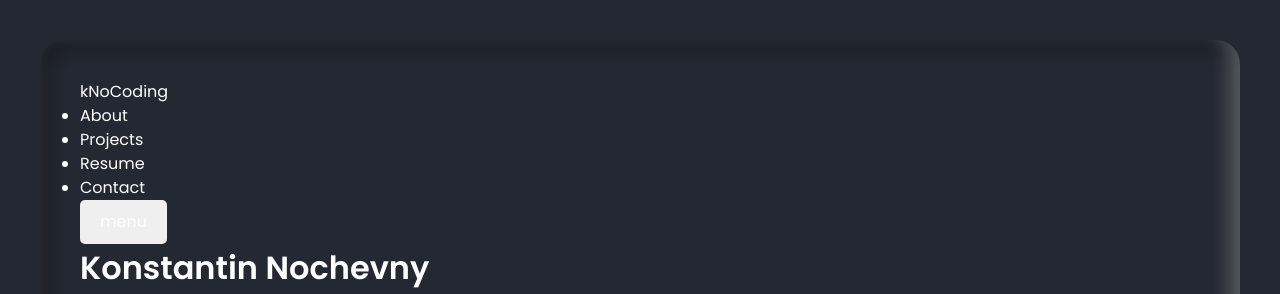
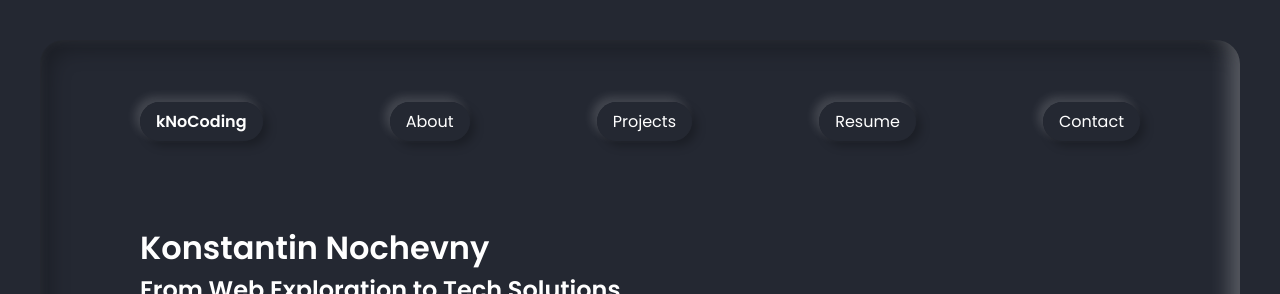
Before and after one commit to kNoCoding/portfolio, a Vue app: page / in a window 1280 px wide. Shown: the top 294 px of the page. Built offline with nearby package versions, Linux system fonts and the light colour scheme.

Commit message:
Style AppHeader for desktop

```diff
--- a/src/assets/style/base/_layout.scss
+++ b/src/assets/style/base/_layout.scss
@@ -14,10 +14,8 @@
 }
 
 .container {
-  display: flex;
-  flex-direction: column;
-  // width: 100%;
   max-width: $container-width;
+  padding: calc($gutter-width*2);
   align-self: center;
 }
 
--- a/src/components/AppHeader.vue
+++ b/src/components/AppHeader.vue
@@ -1,18 +1,15 @@
 <template>
 
     <header class="app-header">
-        <a href="#top">
-            <p>kNoCoding</p>
-        </a>
 
         <ul>
+            <li><a href="#top" class="logo">kNoCoding</a></li>
             <li><a href="#about">About</a></li>
             <li><a href="#projects">Projects</a></li>
             <li><a href="#resume">Resume</a></li>
             <li><a href="#contact">Contact</a></li>
         </ul>
 
-        <button>menu</button>
     </header>
 
 </template>
@@ -23,5 +20,32 @@
 
 <style lang="scss">
 .app-header {
+    padding: $gutter-width calc($gutter-width*2);
+
+    ul {
+        list-style: none;
+        display: flex;
+        justify-content: space-between;
+
+        .logo {
+            font-weight: 600;
+        }
+
+        li {
+            a {
+                padding: $spacing-unit calc($spacing-unit*2);
+                background-color: $color-background;
+                // TODO: fix drop shadow on these buttons
+                box-shadow:
+                    -5px -5px 10px rgba(255, 255, 255, 0.15),
+                    5px 5px 10px rgba(0, 0, 0, 0.25);
+                // box-shadow:
+                //     -4px -4px 4px rgba(255, 255, 255, 0.25),
+                //     0px 4px 4px rgba(0, 0, 0, 0.25);
+
+                border-radius: 50px;
+            }
+        }
+    }
 }
 </style>
```
